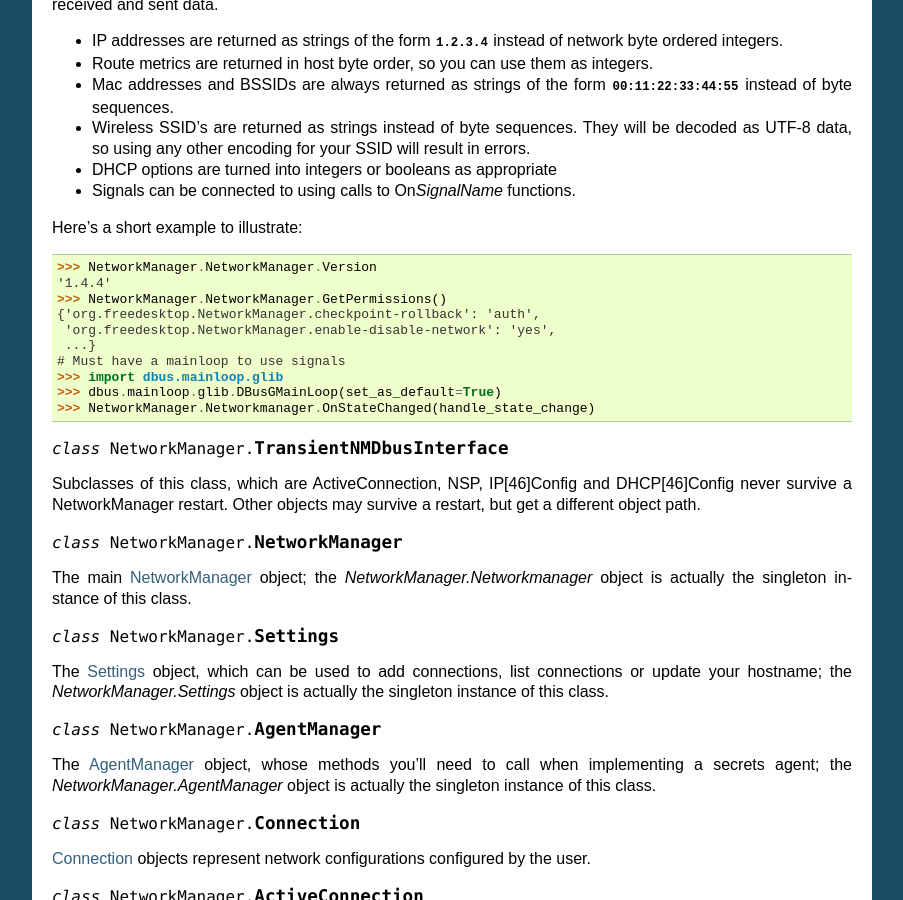
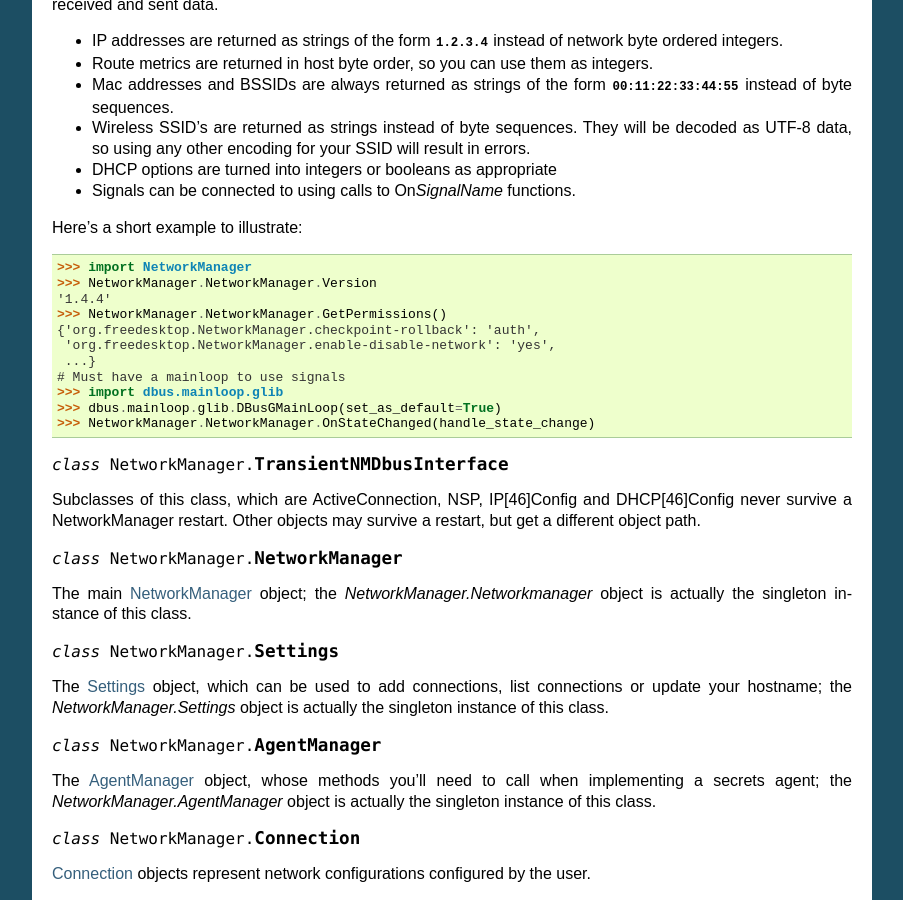
Before and after one commit to seveas/python-networkmanager, a Sphinx documentation site: the page built from docs/index.rst, in a window 1280 px wide and 900 px high, scrolled down 981 px. Shown: the whole window, without its empty margins (198-1101 px from the left). Built offline with Sphinx 7.4.7, drawn with Linux system fonts in a browser that asks for light colours.

Commit message:
small typo

```diff
--- a/docs/index.rst
+++ b/docs/index.rst
@@ -78,6 +78,7 @@ on received and sent data.
 
 Here's a short example to illustrate:
 
+    >>> import NetworkManager
     >>> NetworkManager.NetworkManager.Version
     '1.4.4'
     >>> NetworkManager.NetworkManager.GetPermissions()
@@ -87,7 +88,7 @@ Here's a short example to illustrate:
     # Must have a mainloop to use signals
     >>> import dbus.mainloop.glib
     >>> dbus.mainloop.glib.DBusGMainLoop(set_as_default=True)
-    >>> NetworkManager.Networkmanager.OnStateChanged(handle_state_change)
+    >>> NetworkManager.NetworkManager.OnStateChanged(handle_state_change)
 
 .. class:: TransientNMDbusInterface
 
```
